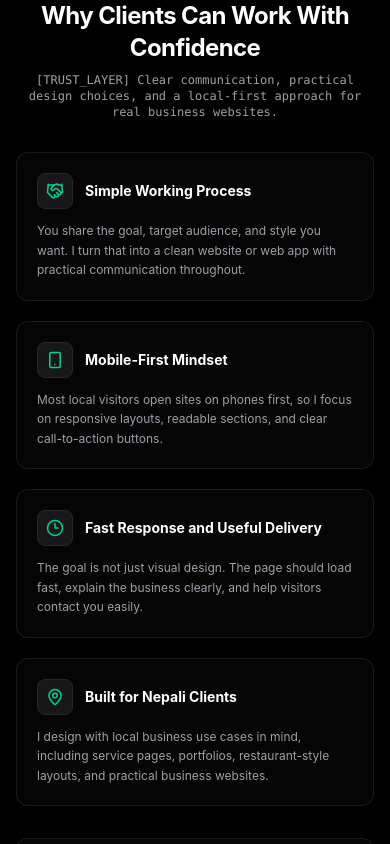
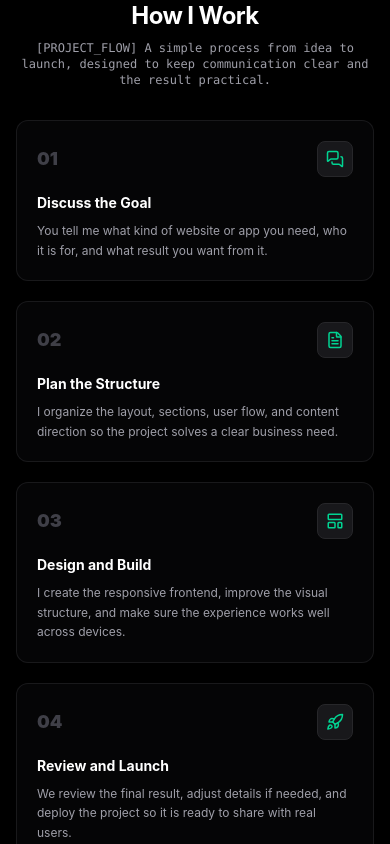
Before and after one commit to 77kingo/Saurav-Singh, a React (Vite) app: page / in a window 390 px wide. Shown: the part 7420-8264 px from the top of the page. Built offline with nearby package versions, Linux system fonts and the light colour scheme.

Commit message:
Add client-friendly project process section

```diff
--- a/src/App.tsx
+++ b/src/App.tsx
@@ -6,6 +6,7 @@ import { Services } from './components/Services';
 import { Blog } from './components/Blog';
 import { Contact } from './components/Contact';
 import { Trust } from './components/Trust';
+import { Process } from './components/Process';
 import { PROJECTS, SKILLS, Project } from './data/mockData';
 import {
   Code2,
@@ -394,6 +395,10 @@ export default function App() {
           <Services onContactClick={() => handleTriggerSection('contact')} />
         </section>
 
+        <section id="process" className="pt-8 scroll-mt-20">
+          <Process />
+        </section>
+
         <section id="trust" className="pt-8 scroll-mt-20">
           <Trust />
         </section>
--- /dev/null
+++ b/src/components/Process.tsx
@@ -0,0 +1,58 @@
+import React from 'react';
+import { FileText, LayoutTemplate, Rocket, MessagesSquare } from 'lucide-react';
+
+const steps = [
+  {
+    number: '01',
+    title: 'Discuss the Goal',
+    text: 'You tell me what kind of website or app you need, who it is for, and what result you want from it.',
+    icon: <MessagesSquare size={18} className="text-emerald-400" />
+  },
+  {
+    number: '02',
+    title: 'Plan the Structure',
+    text: 'I organize the layout, sections, user flow, and content direction so the project solves a clear business need.',
+    icon: <FileText size={18} className="text-emerald-400" />
+  },
+  {
+    number: '03',
+    title: 'Design and Build',
+    text: 'I create the responsive frontend, improve the visual structure, and make sure the experience works well across devices.',
+    icon: <LayoutTemplate size={18} className="text-emerald-400" />
+  },
+  {
+    number: '04',
+    title: 'Review and Launch',
+    text: 'We review the final result, adjust details if needed, and deploy the project so it is ready to share with real users.',
+    icon: <Rocket size={18} className="text-emerald-400" />
+  }
+];
+
+export const Process: React.FC = () => {
+  return (
+    <div className="space-y-8">
+      <div className="text-center max-w-2xl mx-auto space-y-2">
+        <h2 className="text-2xl md:text-3xl font-bold text-white tracking-tight">How I Work</h2>
+        <p className="text-xs md:text-sm text-zinc-400 font-mono">
+          [PROJECT_FLOW] A simple process from idea to launch, designed to keep communication clear and the result practical.
+        </p>
+      </div>
+
+      <div className="grid grid-cols-1 md:grid-cols-2 xl:grid-cols-4 gap-5">
+        {steps.map((step) => (
+          <div
+            key={step.number}
+            className="rounded-xl border border-zinc-800/60 bg-zinc-950/60 p-5 shadow-lg shadow-black/20"
+          >
+            <div className="flex items-center justify-between">
+              <span className="text-lg font-black text-zinc-700">{step.number}</span>
+              <div className="rounded-lg border border-zinc-800 bg-zinc-900 p-2">{step.icon}</div>
+            </div>
+            <h3 className="mt-4 text-sm font-bold text-white">{step.title}</h3>
+            <p className="mt-2 text-xs leading-relaxed text-zinc-400">{step.text}</p>
+          </div>
+        ))}
+      </div>
+    </div>
+  );
+};
```
